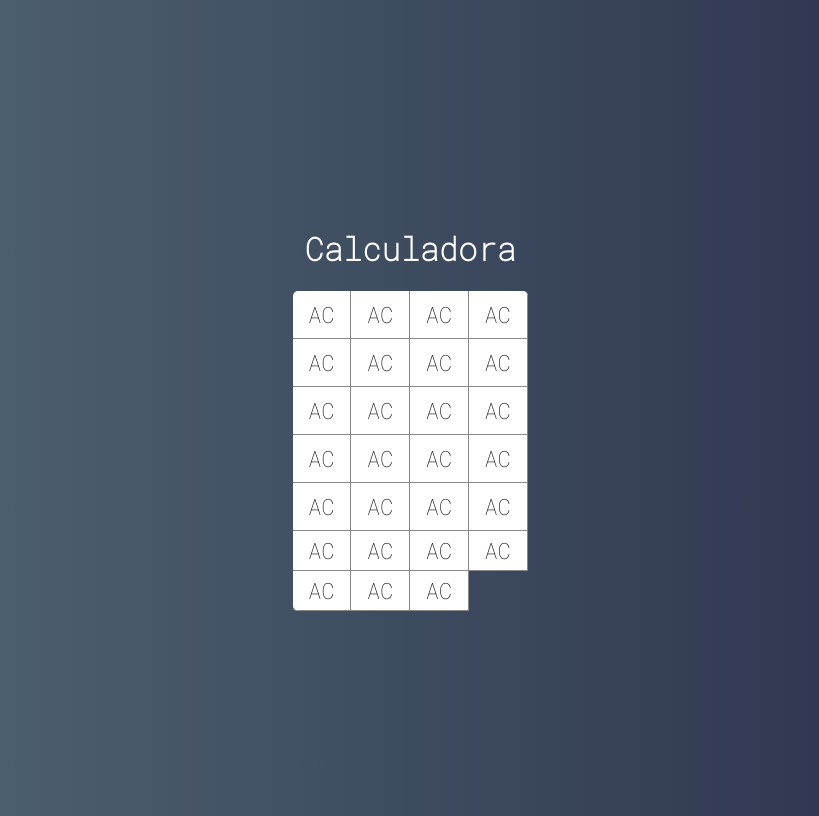
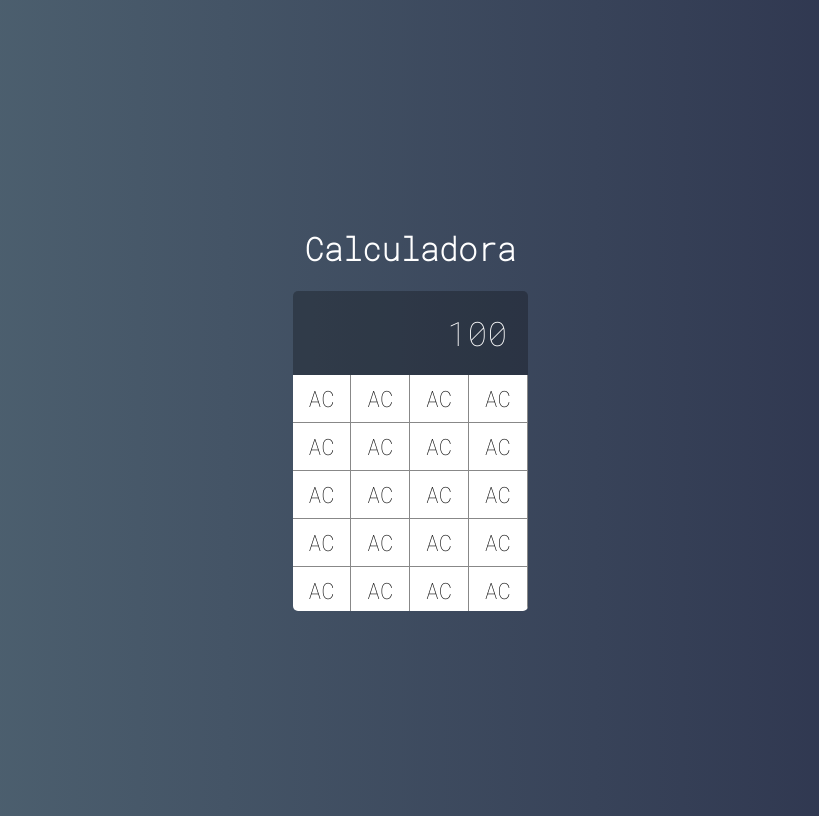
Before and after one commit to includeDaniel/Calculadora-React, a React (Create React App) app: page / in a window 1280 px wide. Shown: the whole page, without its empty margins (230-1049 px from the left). Built offline with nearby package versions, Linux system fonts and the light colour scheme.

Commit message:
adding display

```diff
--- /dev/null
+++ b/src/components/Display.css
@@ -0,0 +1,10 @@
+.display {
+    grid-column: span 4;
+    background-color: #0004;
+
+    display: flex;
+    justify-content: flex-end;
+    align-items: center;
+    padding: 20px;
+    font-size: 2.1rem;
+}
--- /dev/null
+++ b/src/components/Display.jsx
@@ -0,0 +1,8 @@
+import React from 'react'
+import './Display.css'
+
+export default function Display(props) {
+    return (
+        <div className="display">{props.value}</div>
+    )
+}
--- a/src/main/Calculator.css
+++ b/src/main/Calculator.css
@@ -7,5 +7,5 @@
 
     display: grid;
     grid-template-columns: repeat(4, 25%);
-    grid-template-rows: 48px 48px 48px 48px 48px;
+    grid-template-rows: 1fr 48px 48px 48px 48px 48px;
 }
--- a/src/main/Calculator.jsx
+++ b/src/main/Calculator.jsx
@@ -1,11 +1,13 @@
 import React, { Component } from 'react'
 import './Calculator.css'
 import Button from '../components/Button'
+import Display from '../components/Display'
 
 export default class Calculator extends Component {
     render() {
         return(
             <div className="calculator">
+                <Display value={100}/>
                 <Button label="AC" />
                 <Button label="AC" />
                 <Button label="AC" />
```
Also changed, not shown: 1 other file (tests, documents, lock files or other folders).
